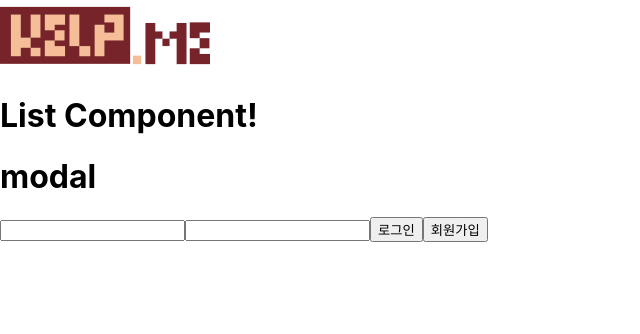
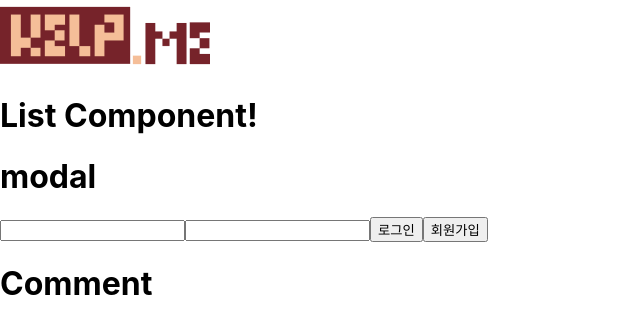
Before and after one commit to SEANsomething/Help_Me_Board, a React (Create React App) app: page / in a window 1280 px wide. Shown: the top 334 px of the page, without its empty margins (0-640 px from the left). Built offline with nearby package versions, Linux system fonts and the light colour scheme; the HTML template or start-up script is replaced by a standard one.

Commit message:
댓글컴포넌트추가

```diff
--- /dev/null
+++ b/src/components/Comment.jsx
@@ -0,0 +1,3 @@
+export default function Comment(){
+    return <h1>Comment</h1>
+}
--- a/src/pages/home/index.jsx
+++ b/src/pages/home/index.jsx
@@ -1,6 +1,7 @@
 import Modal from "components/Modal";
 import Header from "components/Header";
 import List from "components/List";
+import Comment from "components/Comment";
 
 
 export default function Home() {
@@ -8,5 +9,6 @@ export default function Home() {
 		<Header />
 		<List />
 		<Modal />
+		<Comment />
 	</>
 }
```
Also changed, not shown: src/pages/comment/index.jsx (deleted, +0 -8 lines).
